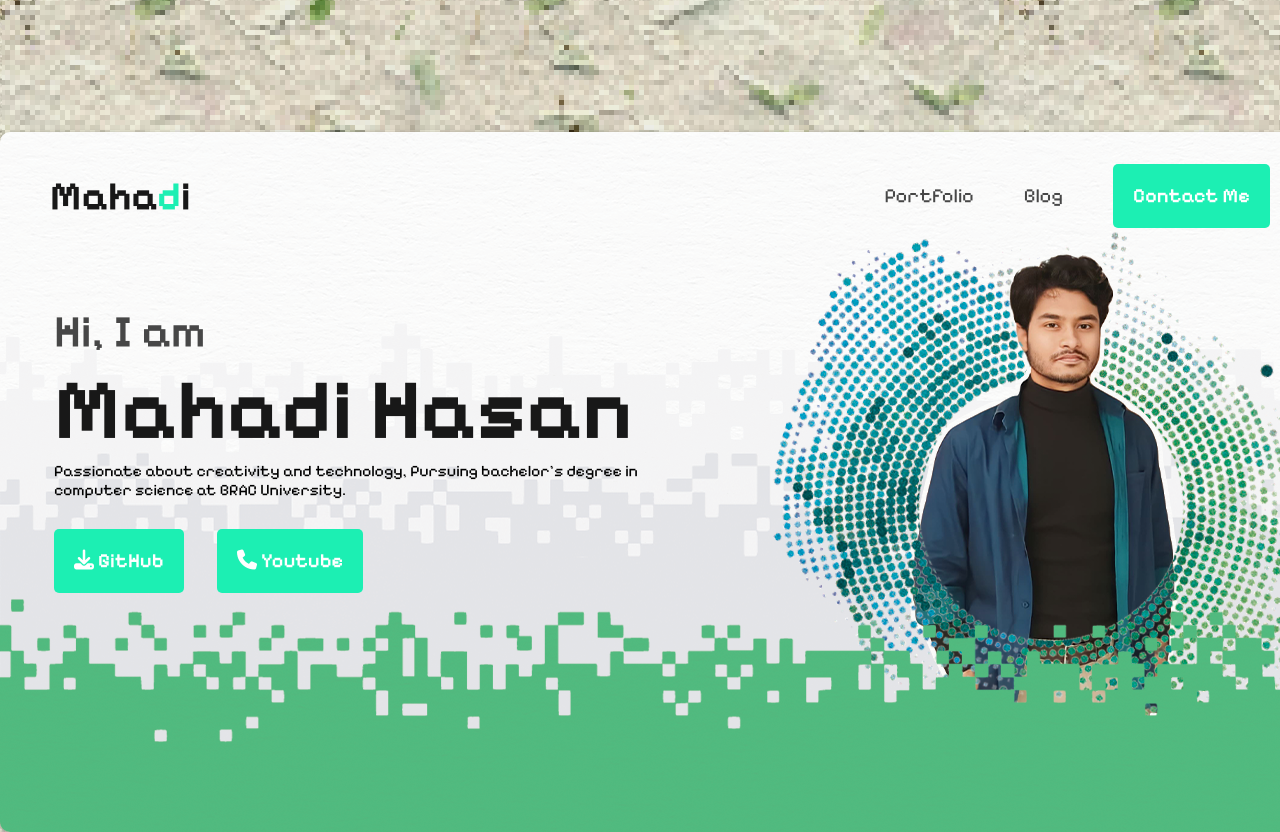
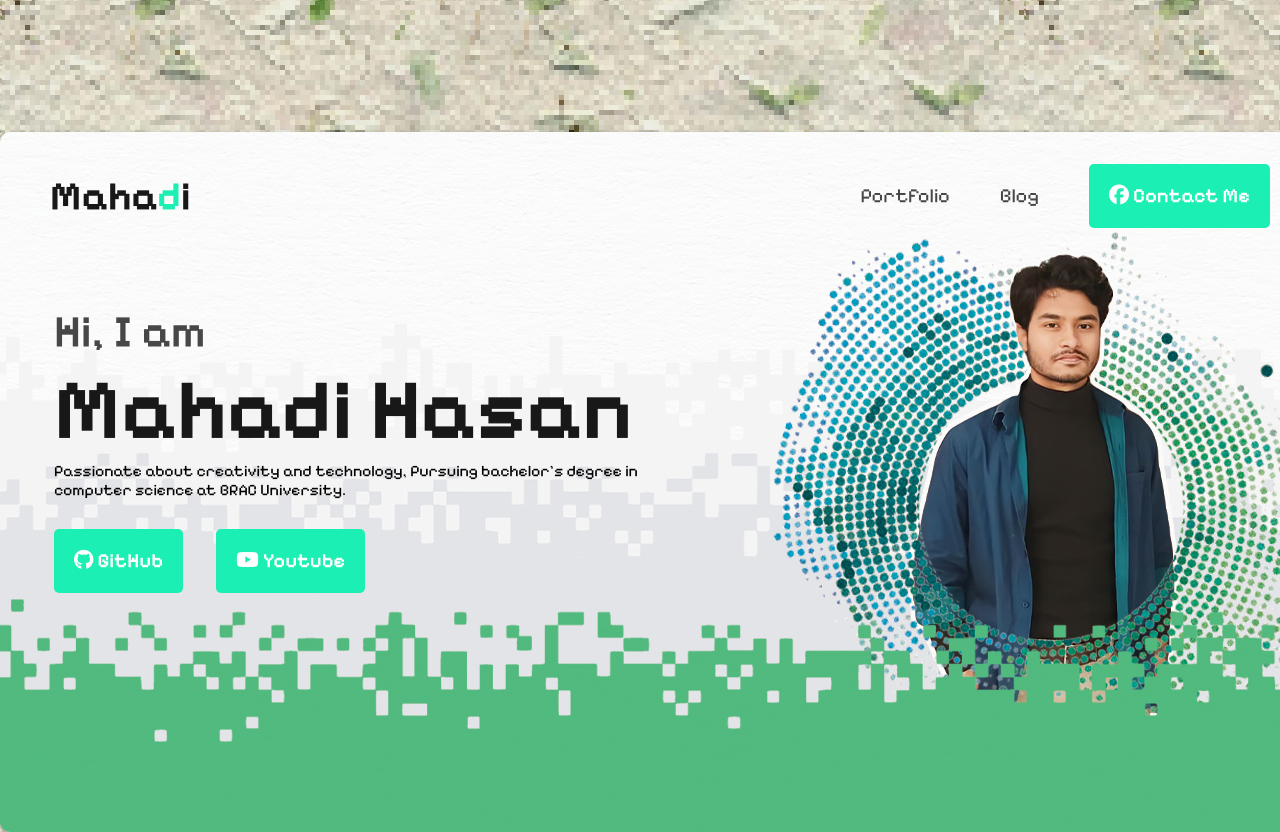
Before and after one commit to Mahadi855/developer-_portfolio, a plain HTML site: page index.html in a window 1280 px wide. Shown: the top 832 px of the page. Drawn offline with Linux system fonts and the light colour scheme.

```diff
--- a/index.html
+++ b/index.html
@@ -21,8 +21,7 @@
             <ul>
                 <li><a href="">Portfolio</a></li>
                 <li><a href="">Blog</a></li>
-                <li><a href="https://www.facebook.com/mahadi855" target="_blank"><button class="btn-primary">Contact
-                            Me</button></a></li>
+                <li><a href="https://www.facebook.com/mahadi855" target="_blank"><button class="btn-primary"><i class="fa-brands fa-facebook"></i> Contact Me</button></a></li>
             </ul>
         </nav>
         <div class="banner">
@@ -33,8 +32,8 @@
                     science at BRAC University.
                 </p>
                 <a href="https://github.com/Mahadi855" target="_blank"><button style="margin-right: 30px;"
-                        class="btn-primary"><i class="fa-solid fa-download"></i> GitHub</button></a>
-                <a href="https://www.youtube.com/@digidruid855/featured" target="_blank"><button class="btn-primary"><i class="fa-solid fa-phone"></i> Youtube</button></a>
+                        class="btn-primary"><i class="fa-brands fa-github"></i> GitHub</button></a>
+                <a href="https://www.youtube.com/@digidruid855/featured" target="_blank"><button class="btn-primary"><i class="fa-brands fa-youtube"></i> Youtube</button></a>
 
             </div>
         </div>
```
